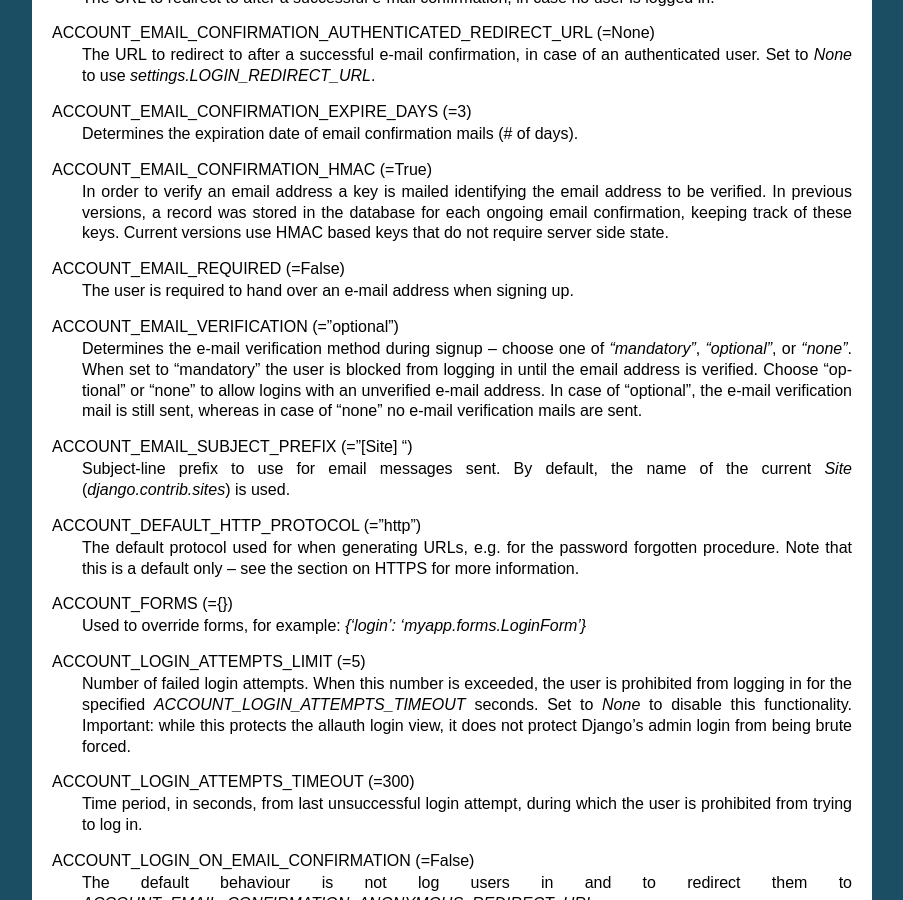
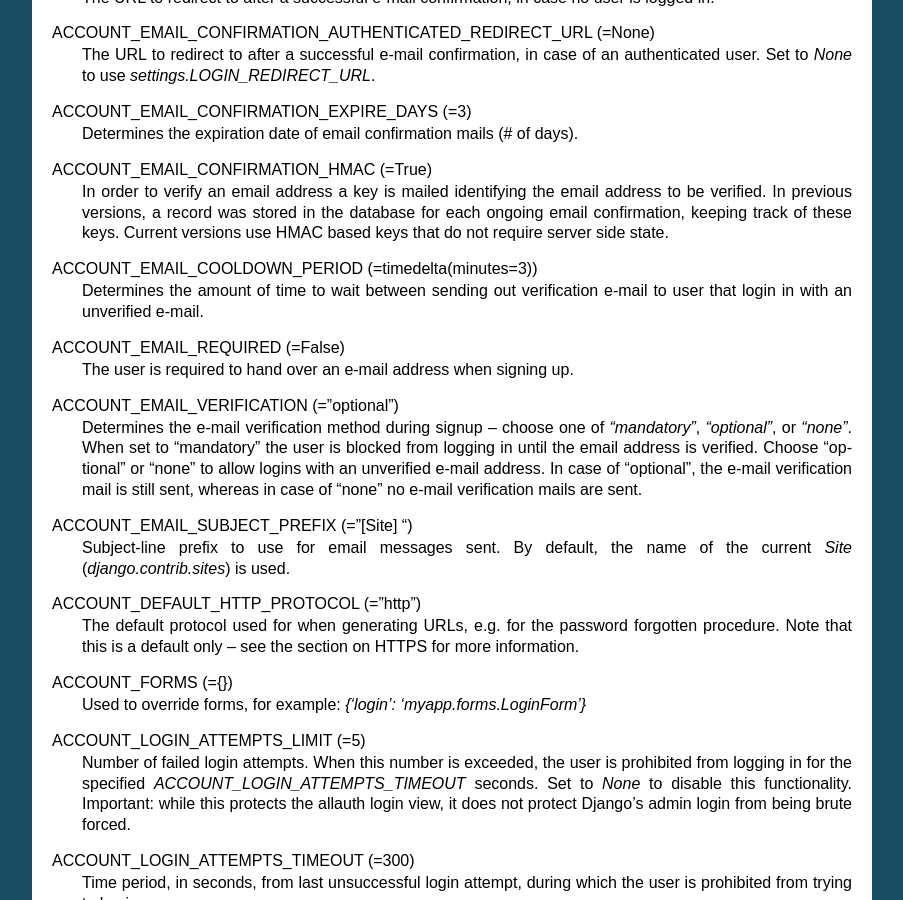
Before and after one commit to pennersr/django-allauth, a Sphinx documentation site: the page built from docs/configuration.rst, in a window 1280 px wide and 900 px high, scrolled down 555 px. Shown: the whole window, without its empty margins (198-1101 px from the left). Built offline with Sphinx 7.4.7, drawn with Linux system fonts in a browser that asks for light colours; pages that are not in the unit, such as notebooks, are missing from menus.

Commit message:
Added Configuration documentation for ACCOUNT_EMAIL_COOLDOWN_PERIOD setting.

```diff
--- a/docs/configuration.rst
+++ b/docs/configuration.rst
@@ -45,6 +45,10 @@ ACCOUNT_EMAIL_CONFIRMATION_HMAC (=True)
   stored in the database for each ongoing email confirmation, keeping
   track of these keys. Current versions use HMAC based keys that do not
   require server side state.
+
+ACCOUNT_EMAIL_COOLDOWN_PERIOD (=timedelta(minutes=3))
+  Determines the amount of time to wait between sending out verification e-mail
+  to user that login in with an unverified e-mail.
 
 ACCOUNT_EMAIL_REQUIRED (=False)
   The user is required to hand over an e-mail address when signing up.
```
